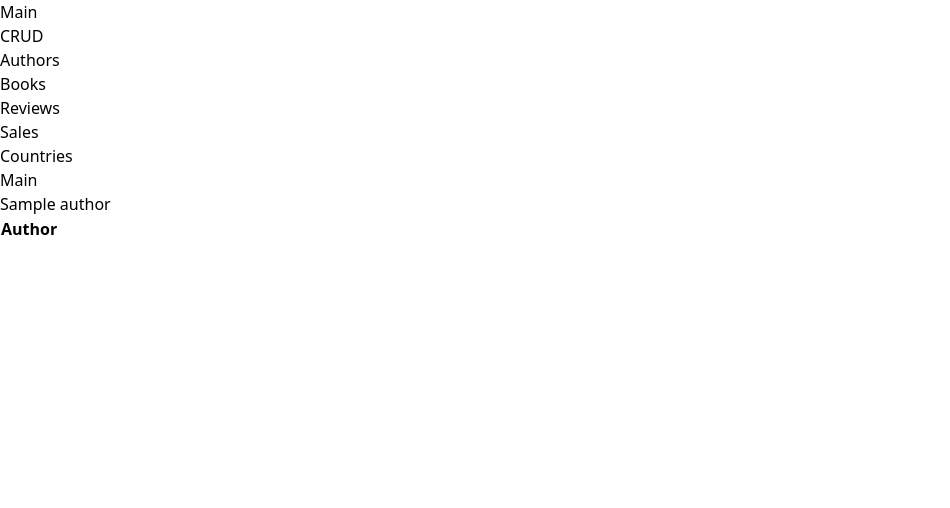
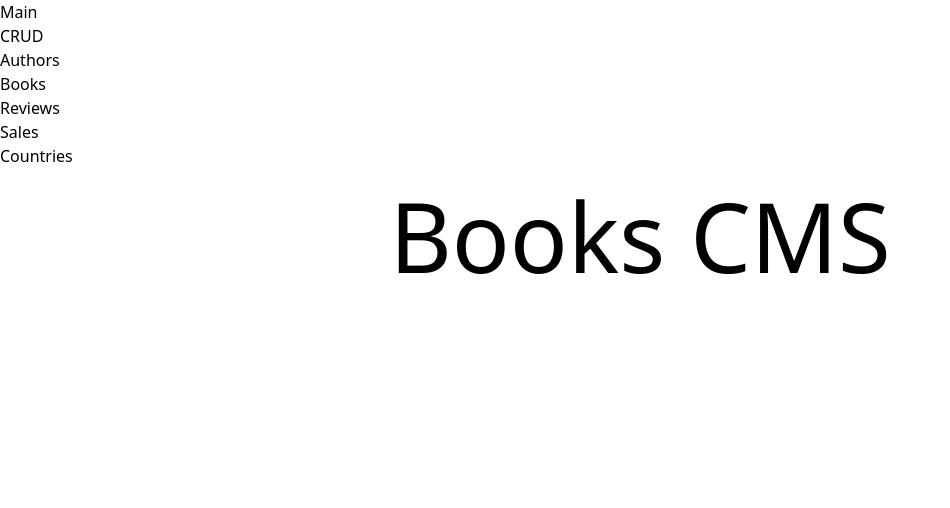
Before and after one commit to jaime7981/django_book_review, a Django app: page /book/main/ in a window 1280 px wide. Shown: the top 508 px of the page, without its empty margins (0-950 px from the left). Before the commit the page ends 235 px from the top, so only its background shows below. Run offline with Django 4.2, Linux system fonts and the light colour scheme; tables that the repository leaves empty hold one stand-in row (values such as "Sample post"); lists and menus that the app fills with data are empty; some libraries are stand-ins or nearby versions.

Commit message:
main page

```diff
--- a/book_review/books/templates/main.html
+++ b/book_review/books/templates/main.html
@@ -2,17 +2,10 @@
 {% load static %}
 {% block content %}
 
-<h1>Main</h1>
+<div class='flex text-8xl h-screen justify-center pt-5'>
+  Books CMS
+</div>
 
-<table>
-    <tablehead>
-        <tr>
-            <th>Author</th>
-        </tr>
-    </tablehead>
-    {% for author in authors %}
-        <p>{{ author.name }}</p>
-    {% endfor %}
-</table>
+
 
 {% endblock %}
```
